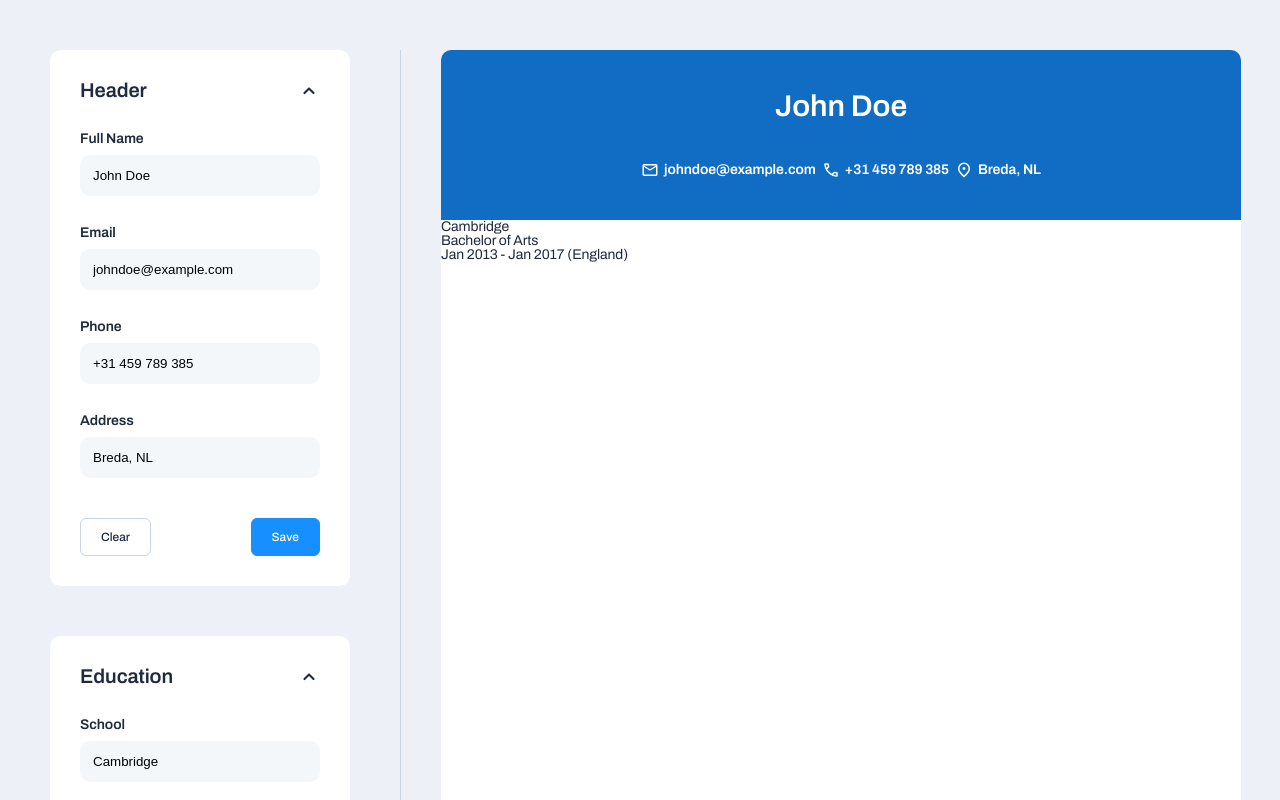
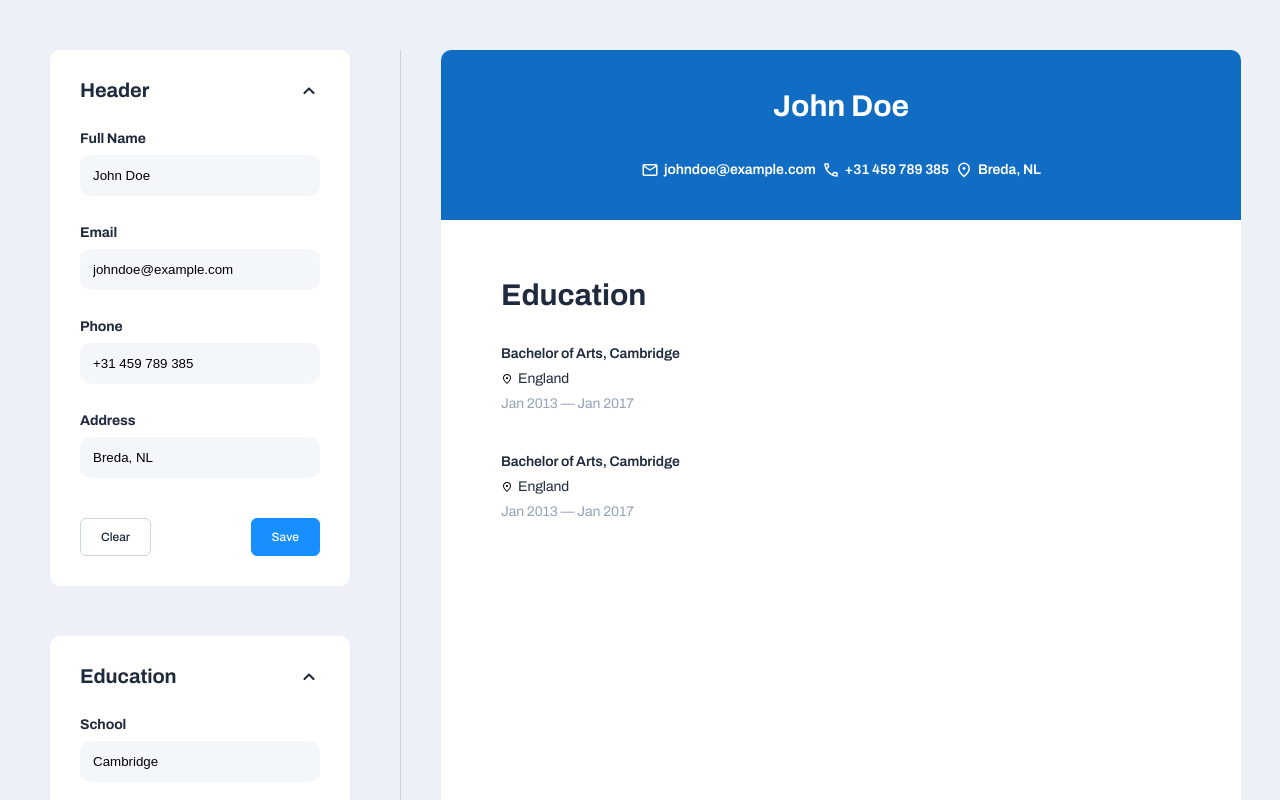
Before and after one commit to amadeuio/make-your-cv, a React (Vite) app: page / in a window 1280 px wide. Shown: the top 800 px of the page. Built offline with nearby package versions, Linux system fonts and the light colour scheme.

Commit message:
Add education styles

```diff
--- a/src/components/EducationCv.tsx
+++ b/src/components/EducationCv.tsx
@@ -1,17 +1,31 @@
 import { useContext } from "react";
 import { FormDataContext } from "../App";
+
+import LocationIcon from "../icons/LocationIcon";
 
 function EducationCv() {
   const { educationData } = useContext(FormDataContext)!;
   const { school, qualification, startDate, endDate, location } = educationData;
 
   return (
-    <div className="education-cv">
-      <div className="education-item">{school}</div>
-      <div className="education-item">{qualification}</div>
-      <div className="education-item">
-        {startDate} - {endDate} ({location})
-      </div>
+    <div className="education-container">
+      <h1>Education</h1>
+      {Array(2)
+        .fill(null)
+        .map(() => (
+          <div className="education-item">
+            <div className="education-title">
+              {qualification}, {school}
+            </div>
+            <div className="education-location">
+              <LocationIcon />
+              {location}
+            </div>
+            <div className="education-date">
+              {startDate} — {endDate}
+            </div>
+          </div>
+        ))}
     </div>
   );
 }
--- a/src/components/HeaderCv.tsx
+++ b/src/components/HeaderCv.tsx
@@ -10,7 +10,7 @@ function HeaderCv() {
 
   return (
     <div className="header-cv">
-      <div className="header-cv-fullname">{fullName}</div>
+      <h1 className="header-cv-fullname">{fullName}</h1>
       <div className="header-cv-contact">
         <div className="header-cv-contact-item">
           <MailIcon />
--- a/src/styles/index.css
+++ b/src/styles/index.css
@@ -96,6 +96,11 @@ svg {
   margin-right: 5px;
 }
 
+h1 {
+  font-size: 30px;
+  font-weight: 700;
+}
+
 /* Scrollbar */
 
 ::-webkit-scrollbar {
@@ -131,7 +136,7 @@ legend {
 
 label,
 legend {
-  font-weight: 600;
+  font-weight: 700;
 }
 
 input,
@@ -230,11 +235,6 @@ button.clear-button:hover {
   height: 15%;
 }
 
-.header-cv-fullname {
-  font-size: 30px;
-  font-weight: 600;
-}
-
 .header-cv-contact {
   width: 50%;
   display: flex;
@@ -248,3 +248,36 @@ button.clear-button:hover {
   align-items: center;
   justify-content: center;
 }
+
+.education-container {
+  padding: 60px;
+  display: flex;
+  flex-direction: column;
+}
+
+.education-container h1,
+.education-item {
+  margin-bottom: 30px;
+}
+
+.education-container svg {
+  width: 12px;
+  margin-right: 5px;
+}
+
+.education-item > * {
+  margin: 7px 0;
+}
+
+.education-title {
+  font-weight: 600;
+}
+
+.education-location {
+  display: flex;
+  align-items: center;
+}
+
+.education-date {
+  color: var(--slate-400);
+}
```
